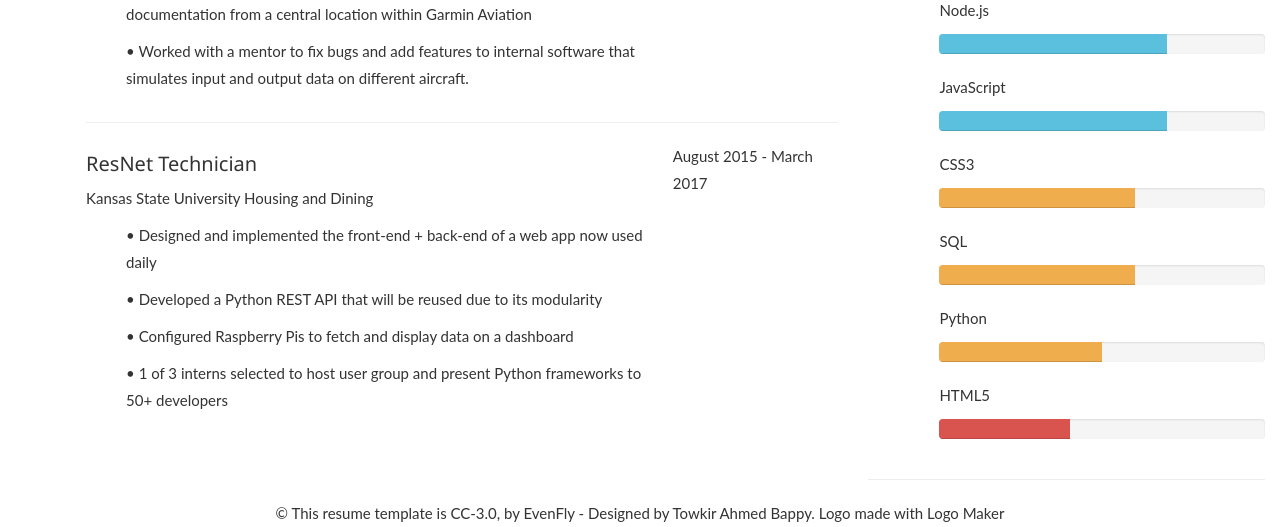
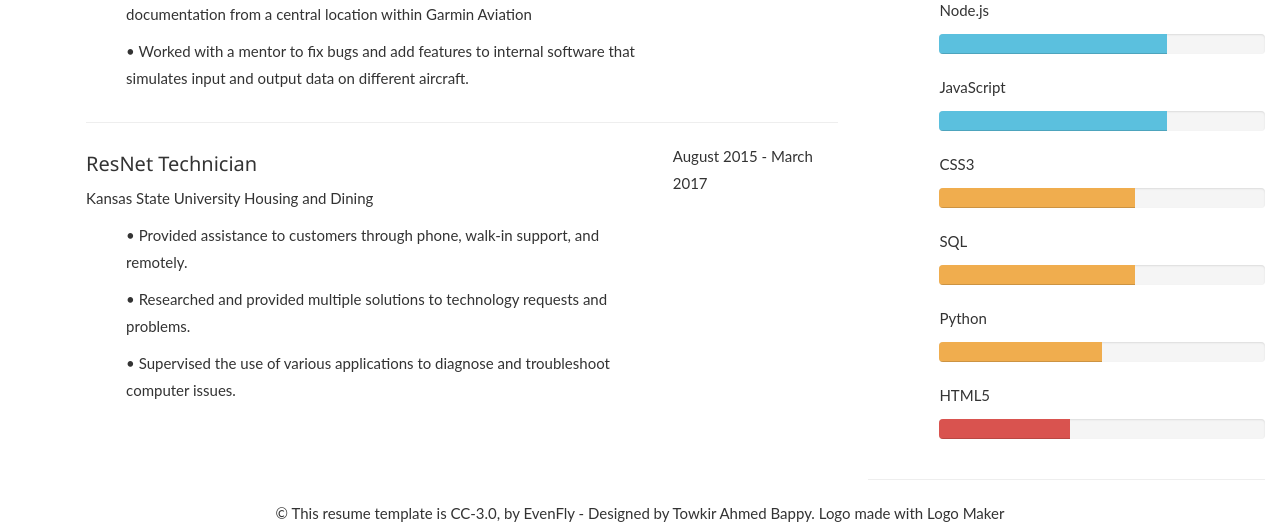
Before and after one commit to tylernielson1/personal-website, a Flask app: page /resume in a window 1280 px wide. Shown: the part 793-1320 px from the top of the page. Run offline with Flask 2, Linux system fonts and the light colour scheme; some libraries are stand-ins or nearby versions; some web fonts are replaced.

Commit message:
fixed resume. added pdf link.

```diff
--- a/__init__.py
+++ b/__init__.py
@@ -1,4 +1,4 @@
-from flask import Flask, render_template, request, flash
+from flask import Flask, render_template, request, flash, send_file
 from flask_mail import Mail, Message
 from forms import ContactForm
 
@@ -54,5 +54,10 @@ def resume():
     return render_template('/resume.html')
 
 
+@app.route('/resume/fullresume.pdf')
+def full_resume():
+	with open('/full_resume.pdf', 'rb') as resume:
+		return send_file(resume, attachment_filename='full_resume.pdf')
+
 if __name__ == '__main__':
     app.run()
--- a/templates/resume.html
+++ b/templates/resume.html
@@ -165,10 +165,9 @@
                         <h4>ResNet Technician</h4>
                         <p class="sub"><a href="http://housing.k-state.edu/">Kansas State University Housing and Dining</a>
                         </p>
-                        <ul>• Designed and implemented the front-end + back-end of a web app now used daily</ul>
-                        <ul>• Developed a Python REST API that will be reused due to its modularity</ul>
-                        <ul>• Configured Raspberry Pis to fetch and display data on a dashboard</ul>
-                        <ul>• 1 of 3 interns selected to host user group and present Python frameworks to 50+ developers</ul>
+                        <ul>• Provided assistance to customers through phone, walk-in support, and remotely.</ul>
+                        <ul>• Researched and provided multiple solutions to technology requests and problems.</ul>
+                        <ul>• Supervised the use of various applications to diagnose and troubleshoot computer issues.</ul>
                     </div>
                     <div class="year col-md-3">
                         <p>August 2015 - March 2017</p>
```
Also changed, not shown: 1 other file.
